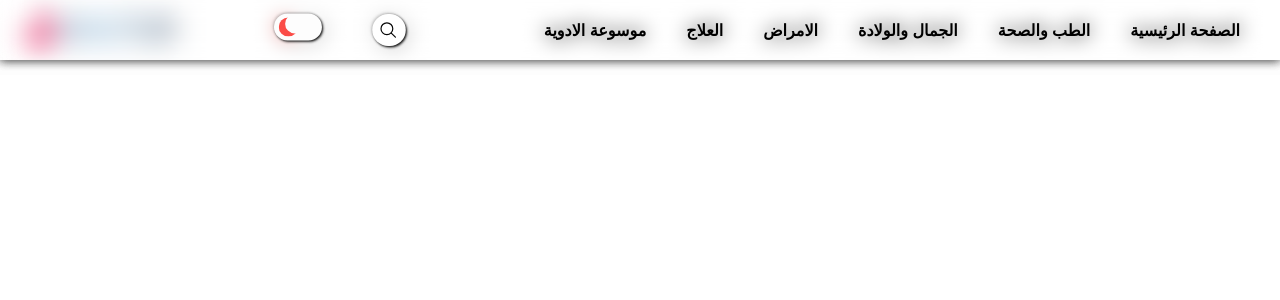
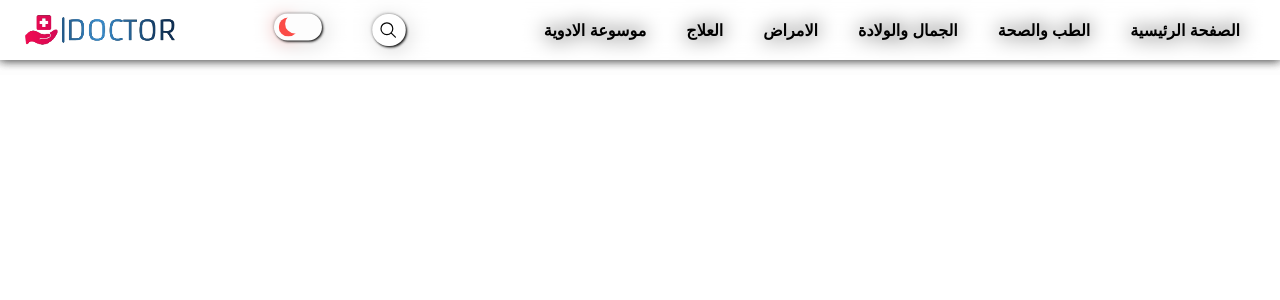
Before and after one commit to elmosuy/Doctor-web, a Next.js app: page /layout in a window 1280 px wide. Shown: the top 300 px of the page. Built offline with nearby package versions, Linux system fonts and the light colour scheme.

Commit message:
Add files via upload

```diff
--- a/styles/globals.css
+++ b/styles/globals.css
@@ -52,10 +52,9 @@ header {
 
 }
 .logod{
-  z-index: 2000;
   position: fixed;
   top: -45px;
-  z-index: 100;
+  z-index: 1000;
 }
 
 .head-leabl{
@@ -1342,7 +1341,7 @@ header ul li:hover{
     position: fixed;
     top: -35px;
     left: 26%;
-    z-index: 1;
+    z-index: 100;
   }
 
 }
```
